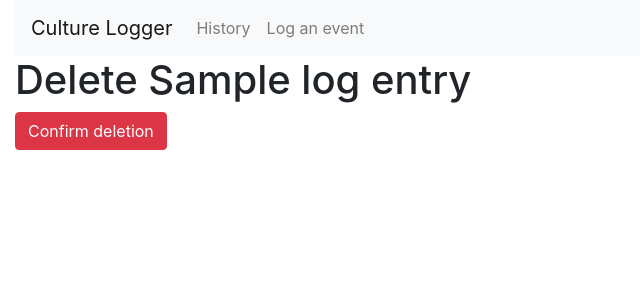
After one commit to rrees/culture-logger, a Flask app: template app/templates/logs/delete.html in a window 1280 px wide. The commit adds this page. Shown: the top 300 px of the page, without its empty margins (0-640 px from the left). Run offline with Flask 2, Linux system fonts and the light colour scheme; the template is opened without the code that fills it: most values are stand-ins (such as "Sample title", 1, 10 or a date in 2020); some libraries are stand-ins or nearby versions.

Commit message:
Creates a basic deletion flow

```diff
--- a/app/app.py
+++ b/app/app.py
@@ -25,11 +25,14 @@ logger = app.logger
 
 routes = [
 	('/', 'index', handlers.pages.front_page, ['GET']),
+	('/home', 'home', handlers.pages.home_page, ['GET']),
 	('/logs', 'logs', handlers.pages.all_logs, ['GET']),
 	('/logs/category/<category_name>', 'category_logs', handlers.pages.all_category_logs, ['GET']),
 	('/log/<log_id>', 'log', handlers.pages.log, ['GET']),
 	('/log/create', 'log_create', handlers.pages.create_log, ['GET']),
 	('/forms/logs/create', 'forms_log_create', handlers.forms.create_log, ['POST']),
+	('/log/<log_id>/delete', 'log_delete', handlers.pages.delete_log, ['GET']),
+	('/forms/logs/delete', 'forms_log_delete', handlers.forms.delete_log, ['POST']),
 ]
 
 for path, endpoint, handler, methods in routes:
--- a/app/handlers/forms.py
+++ b/app/handlers/forms.py
@@ -13,3 +13,6 @@ def create_log():
 	new_log = logs.add(flask.request.form['name'], **data)
 
 	return flask.redirect(flask.url_for('log', log_id=new_log.id))
+
+def delete_log():
+	return flask.redirect(flask.url_for('home'))
--- a/app/handlers/pages.py
+++ b/app/handlers/pages.py
@@ -4,6 +4,9 @@ from app.repositories import logs
 
 def front_page():
 	return flask.render_template('index.html')
+
+def home_page():
+	return flask.render_template('home.html')
 
 def all_logs():
 	log_entries = logs.all()
@@ -21,3 +24,6 @@ def create_log():
 	from app.data.categories import categories
 	from app.data.ratings import valid_ratings
 	return flask.render_template('logs/create.html', categories=categories, valid_ratings=valid_ratings)
+
+def delete_log(log_id):
+	return flask.render_template('logs/delete.html', log_entry=logs.log(log_id))
--- a/app/repositories/mappers.py
+++ b/app/repositories/mappers.py
@@ -9,4 +9,5 @@ def log(a_log: models.CultureLog) -> models.LogRecord:
 		category=a_log.category,
 		tags=a_log.tags,
 		event_date=a_log.event_date,
+		bechdel_test=a_log.bechdel_test,
 	)
--- a/app/repositories/models.py
+++ b/app/repositories/models.py
@@ -32,5 +32,6 @@ class LogRecord:
 	event_date: datetime.date
 	content: str
 	tags: List[str]
+	bechdel_test: bool
 
 database.generate_mapping()
--- /dev/null
+++ b/app/templates/logs/delete.html
@@ -0,0 +1,15 @@
+{% extends 'default.html' %}
+
+{% block title %}Delete log{% endblock %}
+
+{% block content %}
+<div class="container-fluid">
+    <h1>Delete {{log_entry.title}}</h1>
+
+
+	<form method="POST" action="{{url_for('forms_log_delete')}}">
+		<button type="submit" class="btn btn-danger">Confirm deletion</button>
+	</form>
+
+</div>
+{% endblock %}
```
Also changed, not shown: app/templates/home.html (+9 -0 lines), app/templates/log.html (+11 -0 lines).
